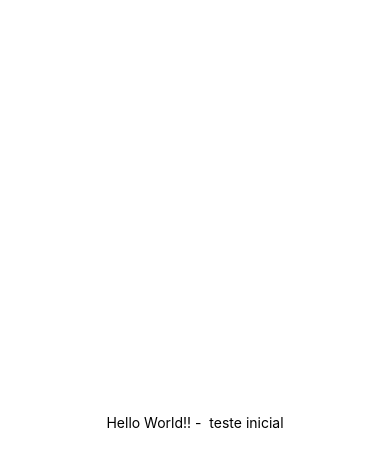
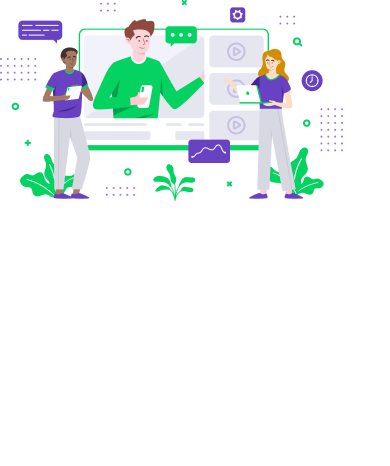
Before and after one commit to nandabalassoni/proffyMobile, a React Native app: screen / in a window 390 px wide. Shown: the top 466 px of the page. Built offline with nearby package versions, Linux system fonts and the light colour scheme.

Commit message:
usando Landing no nosso arquivo

```diff
--- a/App.tsx
+++ b/App.tsx
@@ -1,21 +1,12 @@
 import { StatusBar } from 'expo-status-bar';
 import React from 'react';
-import { StyleSheet, Text, View } from 'react-native';
+import Landing from './src/pages/Landing';
 
 export default function App() {
   return (
-    <View style={styles.container}>
-      <Text>Hello World!! -  teste inicial</Text>
+    <>
+      <Landing />
       <StatusBar style="auto" />
-    </View>
+    </>
   );
 }
-
-const styles = StyleSheet.create({
-  container: {
-    flex: 1,
-    backgroundColor: '#fff',
-    alignItems: 'center',
-    justifyContent: 'center',
-  },
-});
```
